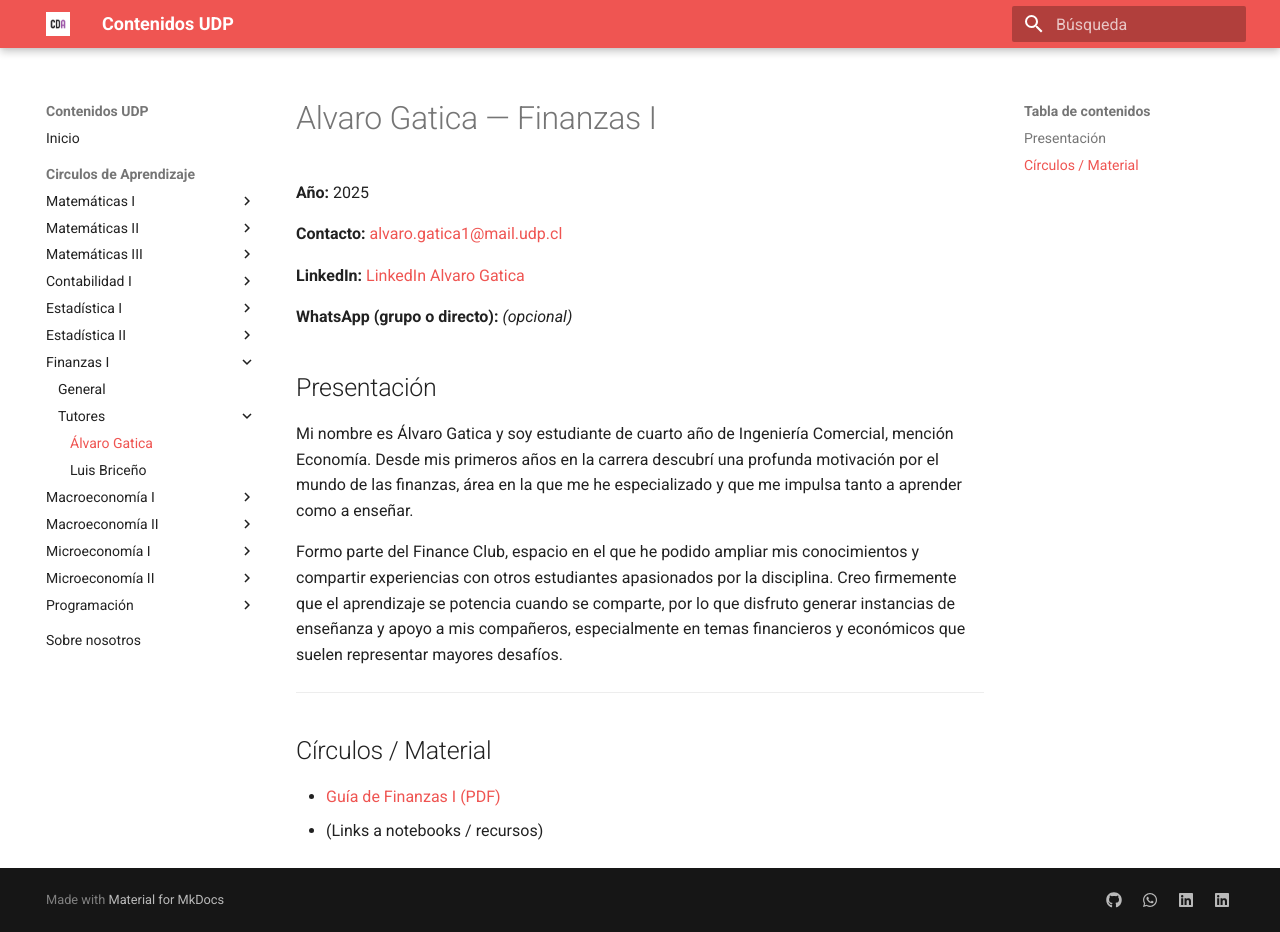
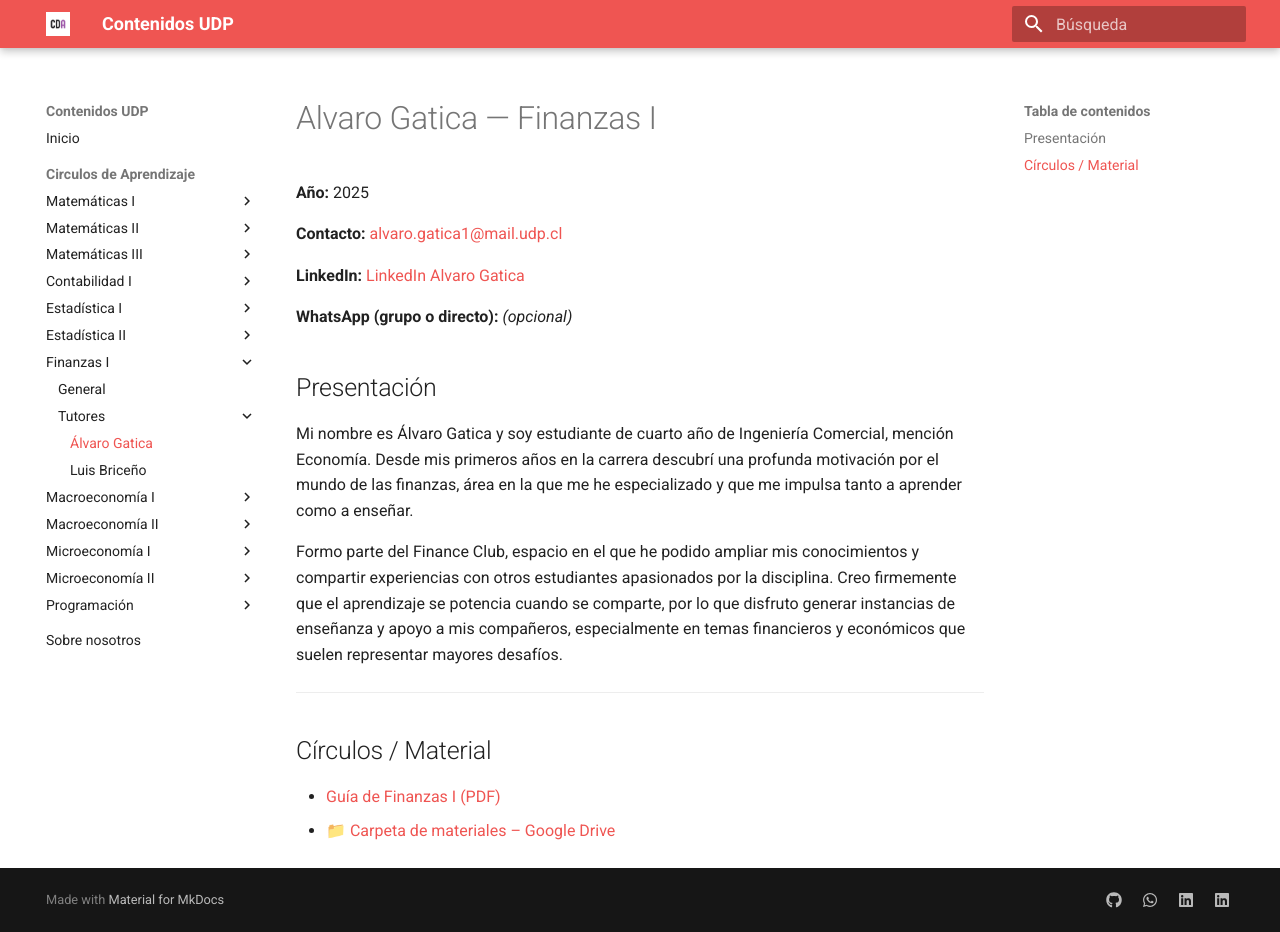
Before and after one commit to cda-fae/cda-fae, an MkDocs documentation site: the page built from docs/tutorias/finanzas-1/tutores/tutor1.md, in a window 1280 px wide and 932 px high. Built offline with MkDocs 1.6.1 and Material for MkDocs 9.7.7, drawn with Linux system fonts in a browser that asks for light colours.

Commit message:
alvaro link finanzas1

```diff
--- a/docs/tutorias/finanzas-1/tutores/tutor1.md
+++ b/docs/tutorias/finanzas-1/tutores/tutor1.md
@@ -21,4 +21,4 @@
 
 ## Círculos / Material
 - [Guía de Finanzas I (PDF)](../../../assets/pdf/finanzas1/Finanzas_I-12.pdf)
-- (Links a notebooks / recursos)
+- 📁 [Carpeta de materiales – Google Drive](https://drive.google.com/drive/folders/1gtUUMqDMhDOI9VFa3D2xDKi_Zis-Jpl7?usp=sharing)
```
